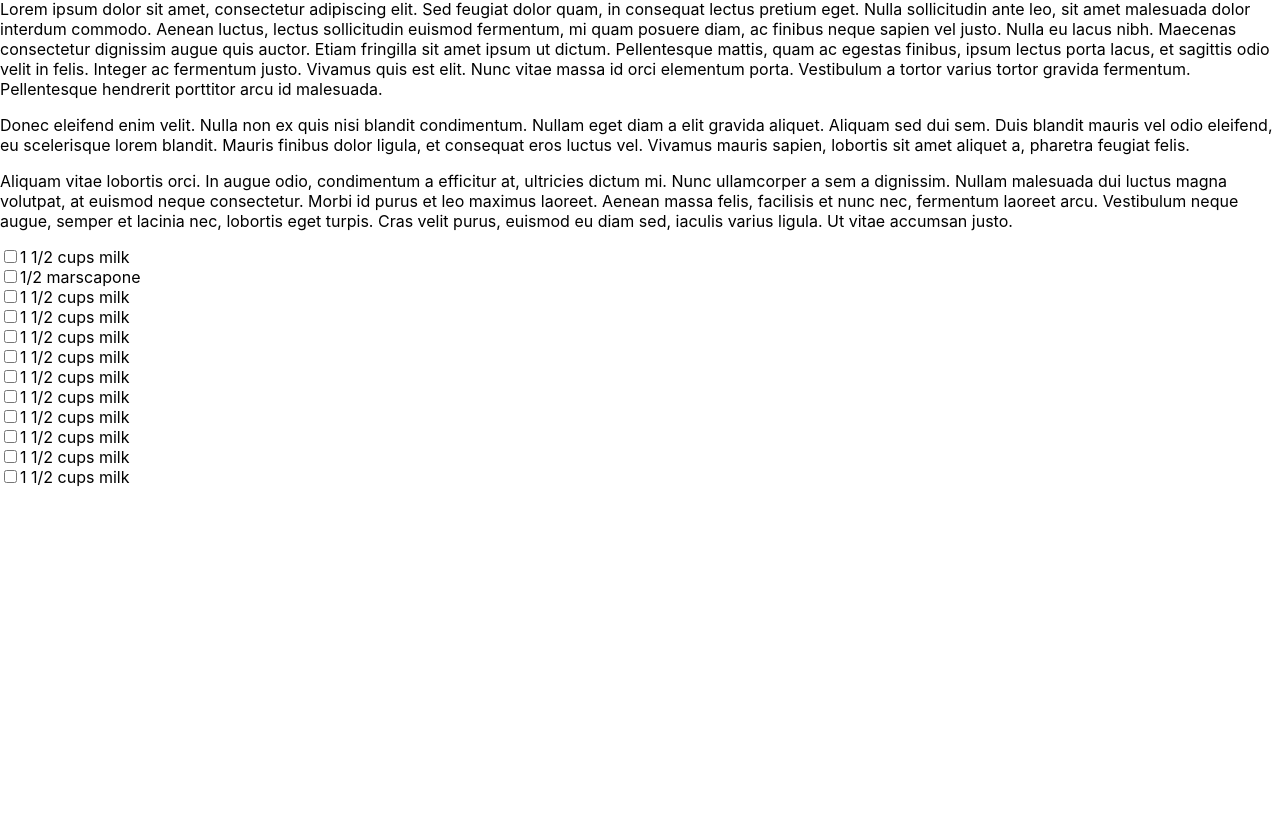
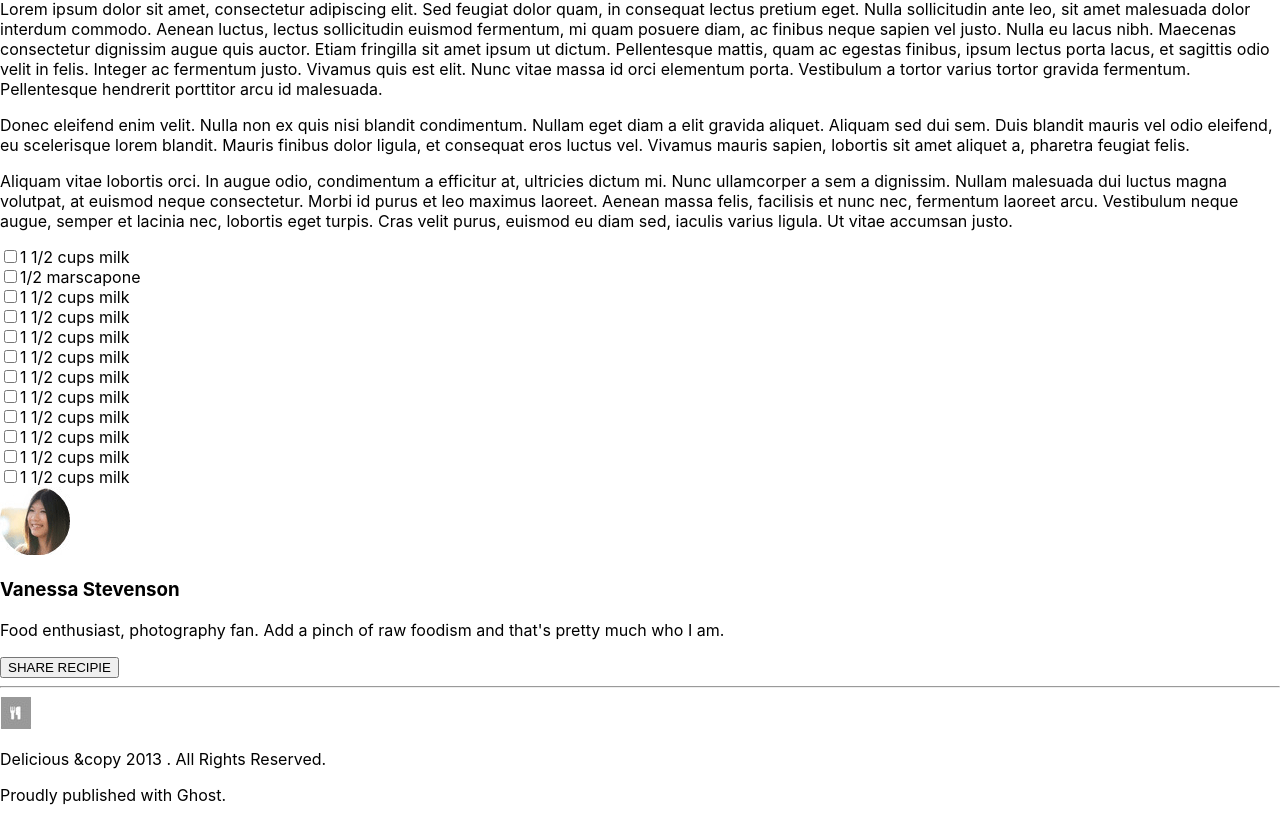
Before and after one commit to stamiesie/chocolate-pizza, a React (Create React App) app: page / in a window 1280 px wide. Shown: the part 954-1775 px from the top of the page. Before the commit the page ends 1441 px from the top, so only its background shows below. Built offline with nearby package versions, Linux system fonts and the light colour scheme.

Commit message:
add footer component

```diff
--- a/src/App.js
+++ b/src/App.js
@@ -5,6 +5,7 @@ import ImageComponent from './image.js';
 import PizzaHeading from './pizza-heading.js';
 import ChocolateRecipe from './recipe.js';
 import IngredientList from './ingredient-list';
+import ChocolateFooter from './footer.js';
 
 
 export default class App extends React.Component {
@@ -16,6 +17,7 @@ export default class App extends React.Component {
         <PizzaHeading />
         <ChocolateRecipe />
         <IngredientList />
+        <ChocolateFooter />
       </div>
     );
   }
--- a/src/footer.js
+++ b/src/footer.js
@@ -0,0 +1,30 @@
+import React from 'react';
+
+export default class ChocolateFooter extends React.Component {
+    render() {
+        return (
+            <footer>
+                <div>
+                    <section className = "upper-section">
+                        <div>
+                            <img alt = "Vanessa Stevenson"src = "van-pic.png"></img>
+                        </div>
+                        <div>
+                            <h3>Vanessa Stevenson</h3>
+                            <p>Food enthusiast, photography fan. Add a pinch of raw foodism and that's pretty much who I am.</p>
+                        </div>
+                        <div>
+                            <button className = "share-button">SHARE RECIPIE</button>
+                        </div>
+                    </section>
+                    <section className = "lower-section">
+                        <hr/>
+                        <img alt = "logo" src = "small-logo.png"/>
+                        <p>Delicious &copy 2013 . All Rights Reserved.</p>
+                        <p>Proudly published with Ghost.</p>
+                    </section>
+                </div>
+            </footer>
+        );
+    }
+}
```
